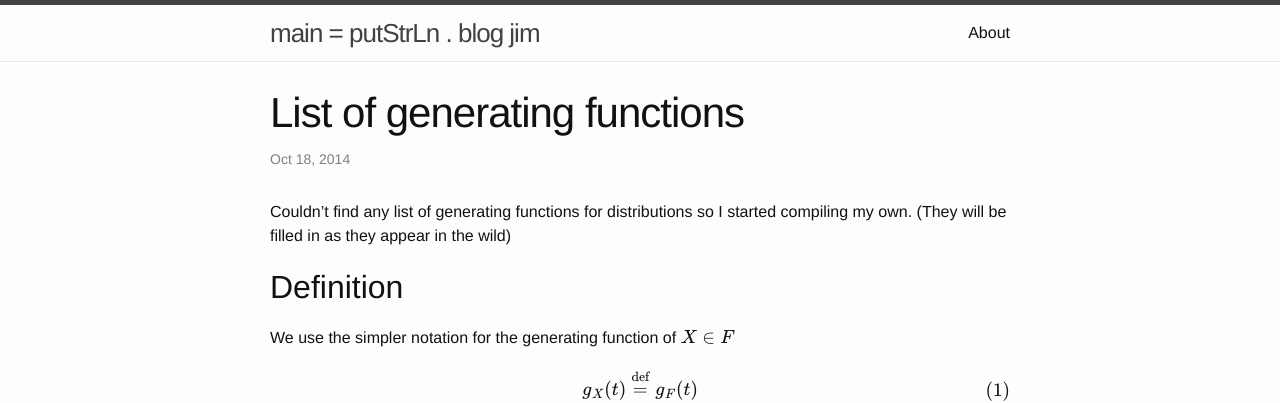
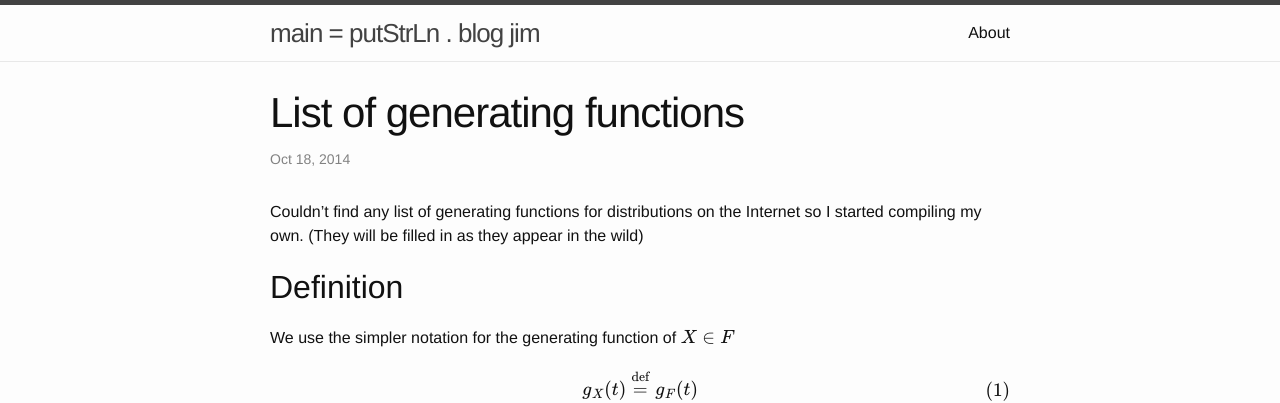
Before and after one commit to Jim-Holmstroem/jim-holmstroem.github.io, a Jekyll site: the page built from _posts/2014-10-18-generating-function-list.markdown, in a window 1280 px wide. Shown: the top 403 px of the page. Built offline with Jekyll 4.4.1, drawn with Linux system fonts in a browser that asks for light colours; formulas are drawn with MathJax 3.

Commit message:
minor fix

```diff
--- a/_posts/2014-10-18-generating-function-list.markdown
+++ b/_posts/2014-10-18-generating-function-list.markdown
@@ -5,8 +5,9 @@ date:   2014-10-18 15:16:00
 categories: probability
 ---
 
-Couldn't find any list of generating functions for distributions so I started
-compiling my own. (They will be filled in as they appear in the wild)
+Couldn't find any list of generating functions for distributions on the Internet
+so I started compiling my own.
+(They will be filled in as they appear in the wild)
 
 Definition
 ----------
```
